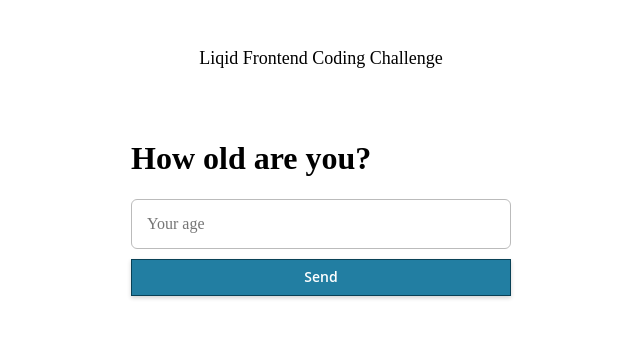
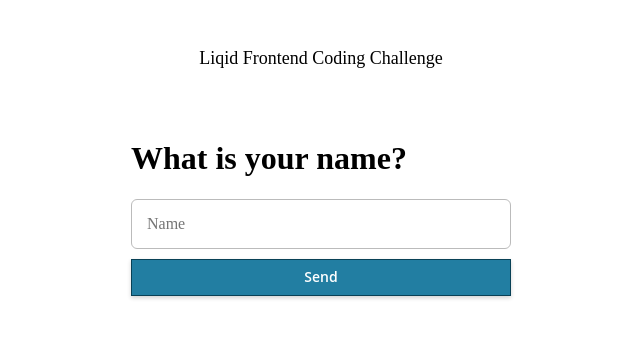
Before and after one commit to gusaiani/liqid, a Next.js app: page / in a window 1280 px wide. Shown: the top 338 px of the page, without its empty margins (319-959 px from the left). Built offline with nearby package versions, Linux system fonts and the light colour scheme; a web font is replaced by a local one.

Commit message:
Load questions from module

```diff
--- a/pages/index.js
+++ b/pages/index.js
@@ -3,6 +3,7 @@ import Page from 'layouts/Main'
 import Header from 'components/shared/Header'
 import Form from 'components/shared/Form'
 import Button from 'components/shared/Buttons'
+import {findQuestion} from 'utils/questions'
 
 export default class Liqid extends Component {
   state = {
@@ -11,12 +12,20 @@ export default class Liqid extends Component {
     data: {}
   }
 
+  static getInitialProps(context) {
+    const {q} = context.query
+    return {questionKey: q}
+  }
+
   handleSubmit = async (e) => {
     console.log('Submitted');
     e.preventDefault()
   }
 
   render() {
+    const {questionKey} = this.props
+    const question = findQuestion(questionKey)
+    const {label, type, placeholder} = findQuestion(questionKey)
     const {errors, loading, data} = this.state
 
     return (
@@ -25,8 +34,8 @@ export default class Liqid extends Component {
 
         <Form onSubmit={this.handleSubmit}>
           <Fragment>
-            <h1>How old are you?</h1>
-            <input type="text" placeholder="Your age" name="age" />
+            <h1>{label}</h1>
+            <input type="text" placeholder={placeholder} name={questionKey} />
 
             <Button disabled={loading} full type="submit">
               {loading ? 'Sending…' : 'Send'}
--- /dev/null
+++ b/utils/questions.js
@@ -0,0 +1,24 @@
+const questions = [
+  {
+    query: 'name',
+    label: 'What is your name?',
+    type: 'text',
+    placeholder: 'Name'
+  },
+
+  {
+    query: 'age',
+    label: 'How old are you?',
+    type: 'text',
+    placeholder: 'Age'
+  },
+]
+
+export const findQuestion = function(query) {
+  const labels = questions.map(item => {
+    return item.query
+  })
+
+  const queryPosition = labels.indexOf(query)
+  return (queryPosition == -1) ? questions[0] : questions[queryPosition]
+}
```
